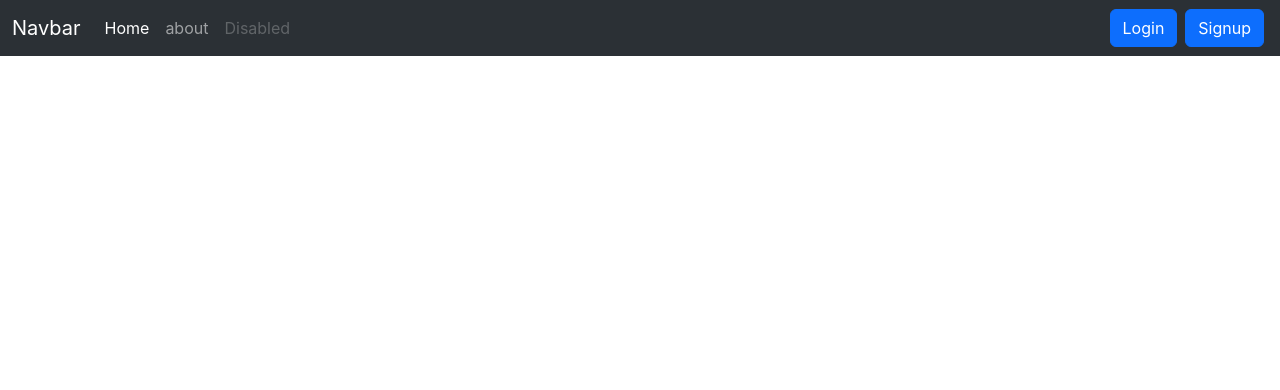
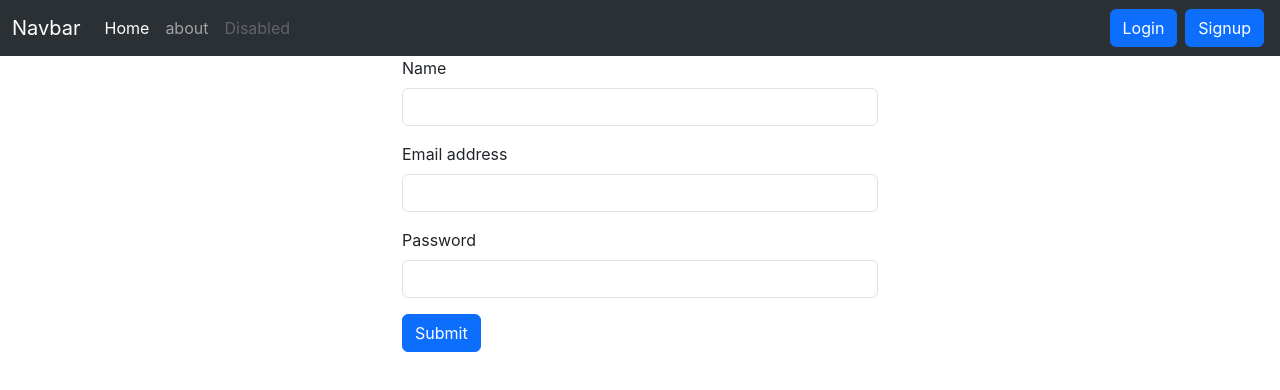
Before and after one commit to Sriram-Jayashankar/iNotebook, a React (Create React App) app: page /signup in a window 1280 px wide. Shown: the top 390 px of the page. Built offline with nearby package versions, Linux system fonts and the light colour scheme.

Commit message:
linked login and signup backend to frontend

```diff
--- a/src/components/Login.js
+++ b/src/components/Login.js
@@ -1,10 +1,47 @@
-import React from 'react'
+import React,{useContext, useState} from 'react'
+import NoteContext from '../context/notes/noteContext'
+import { useNavigate  } from "react-router-dom";
 
 const Login = () => {
+
+  const {login}=useContext(NoteContext)
+  let navigate = useNavigate ();
+
+
+  const [cred,setcred]=useState({email:"",password:""})
+
+  const onchange=(e)=>
+    {
+      setcred({
+        ...cred,
+        [e.target.name]: e.target.value,
+      });    }
+
+  const onsubmit=async (e)=>
+  {
+    e.preventDefault()
+    await login(cred)
+    navigate("/");
+
+    console.log("login successful")
+  }
+
   return (
-    <div>
-
-    </div>
+    <>
+    <div className="container my-10" style={{width:"500px"}}>
+      <form onSubmit={onsubmit} >
+        <div className="mb-3">
+          <label htmlFor="exampleInputEmail1" className="form-label">Email address</label>
+          <input type="email" className="form-control" id="exampleInputEmail1" aria-describedby="emailHelp" onChange={onchange} name="email"/>
+        </div>
+        <div className="mb-3">
+          <label htmlFor="exampleInputPassword1" className="form-label">Password</label>
+          <input type="password" className="form-control" id="exampleInputPassword1" onChange={onchange} name="password"/>
+        </div>
+        <button type="submit" className="btn btn-primary">Submit</button>
+      </form>
+      </div>
+    </>
   )
 }
 
--- a/src/components/Navbar.js
+++ b/src/components/Navbar.js
@@ -36,8 +36,8 @@ export default function Navbar() {
         </li>
       </ul>
       <form className="d-flex" role="search">
-      <Link class="btn btn-primary mx-1" to="/login" role="button">Login</Link>
-      <Link class="btn btn-primary mx-1" to="/signup" role="button">Signup</Link>
+      <Link className="btn btn-primary mx-1" to="/login" role="button">Login</Link>
+      <Link className="btn btn-primary mx-1" to="/signup" role="button">Signup</Link>
       </form>
     </div>
   </div>
--- a/src/components/Signup.js
+++ b/src/components/Signup.js
@@ -1,9 +1,54 @@
-import React from 'react'
+import React,{useContext, useState} from 'react'
+import NoteContext from '../context/notes/noteContext'
+import { useNavigate  } from "react-router-dom";
 
 export default function Signup() {
+
+
+
+  const {signup}=useContext(NoteContext)
+
+  let navigate = useNavigate ();
+
+
+  const [cred,setcred]=useState({name:"",email:"",password:""})
+
+  const onchange=(e)=>
+    {
+      setcred({
+        ...cred,
+        [e.target.name]: e.target.value,
+      });    }
+
+  const onsubmit=async (e)=>
+  {
+    e.preventDefault()
+    await signup(cred)
+    navigate("/login");
+
+    console.log("login successful")
+  }
+
+
   return (
-    <div>
-
-    </div>
+    <>
+    <div className="container my-10" style={{width:"500px"}}>
+      <form onSubmit={onsubmit} >
+      <div className="mb-3">
+          <label htmlFor="exampleInputEmail1" className="form-label">Name</label>
+          <input type="text" className="form-control" id="exampleInputText1" aria-describedby="emailHelp" onChange={onchange} name="name"/>
+        </div>
+        <div className="mb-3">
+          <label htmlFor="exampleInputEmail1" className="form-label">Email address</label>
+          <input type="email" className="form-control" id="exampleInputEmail1" aria-describedby="emailHelp" onChange={onchange} name="email"/>
+        </div>
+        <div className="mb-3">
+          <label htmlFor="exampleInputPassword1" className="form-label">Password</label>
+          <input type="password" className="form-control" id="exampleInputPassword1" onChange={onchange} name="password"/>
+        </div>
+        <button type="submit" className="btn btn-primary">Submit</button>
+      </form>
+      </div>
+    </>
   )
 }
--- a/src/context/notes/NoteState.js
+++ b/src/context/notes/NoteState.js
@@ -14,9 +14,9 @@ const NoteState = (props) => {
         "Content-Type": "application/json",
         "authtoken": "eyJhbGciOiJIUzI1NiIsInR5cCI6IkpXVCJ9.eyJ1c2VyIjp7ImlkIjoiNjU1NDQ4OTRhNzcwYWEyYzg4N2YxMGUxIn0sImlhdCI6MTcwMDAyMzMyN30.ggCfxZCh-aOi2R2tjSgxdHnzClmuZmtjbfCH3WiyYDs"
       },
-       // body data type must match "Content-Type" header
+      // body data type must match "Content-Type" header
     });
-    const jsonfetch =await response.json();
+    const jsonfetch = await response.json();
     console.log(jsonfetch)
     setnotes(jsonfetch)
     //setnotes
@@ -57,16 +57,16 @@ const NoteState = (props) => {
   }
 
   //fn to del note that has to be accesed by everyone as a prop
-  const deletenote = async(id) => {
+  const deletenote = async (id) => {
     const response = await fetch(`${backendhost}/api/notes/deletenode/${id}`, {
       method: "DELETE", // *GET, POST, PUT, DELETE, etc.
       headers: {
         "Content-Type": "application/json",
         "authtoken": "eyJhbGciOiJIUzI1NiIsInR5cCI6IkpXVCJ9.eyJ1c2VyIjp7ImlkIjoiNjU1NDQ4OTRhNzcwYWEyYzg4N2YxMGUxIn0sImlhdCI6MTcwMDAyMzMyN30.ggCfxZCh-aOi2R2tjSgxdHnzClmuZmtjbfCH3WiyYDs"
       }
-       // body data type must match "Content-Type" header
+      // body data type must match "Content-Type" header
     });
-    const jsondel =await response.json();
+    const jsondel = await response.json();
     console.log(jsondel)
 
     getallnotes()
@@ -91,38 +91,41 @@ const NoteState = (props) => {
     });
     const jsonupdate = response.json(); // parses JSON response into native JavaScript objects
     console.log(jsonupdate)
-    // getallnotes()
-
 
     getallnotes()
+  };
 
-    // const { title, description, tag } = updatednote;
+  const login = async (logincred) => {
+    //api call
 
-    // // Assuming your notes state is an array of objects
-    // setnotes((prevNotes) => {
-    //   // Find the index of the note to be updated
-    //   const index = prevNotes.findIndex((note) => note._id === id);
-
-    //   // If the note is found, update it; otherwise, return the original state
-    //   if (index !== -1) {
-    //     // Create a new array with the updated note
-    //     const updatedNotes = [...prevNotes];
-    //     updatedNotes[index] = {
-    //       ...updatedNotes[index],
-    //       title,
-    //       description,
-    //       tag,
-    //     };
-    //     return updatedNotes;
-    //   } else {
-    //     return prevNotes;
-    //   }
-    // });
+    const response = await fetch(`${backendhost}/api/auth/login`, {
+      method: "POST", // *GET, POST, PUT, DELETE, etc.
+      headers: {
+        "Content-Type": "application/json",
+      },
+      body: JSON.stringify(logincred), // body data type must match "Content-Type" header
+    });
+    const jsonupdate = response.json(); // parses JSON response into native JavaScript objects
+    console.log(jsonupdate)
   };
 
 
+  const signup = async (signupcred) => {
+    //api call
+
+    const response = await fetch(`${backendhost}/api/auth/createuser`, {
+      method: "POST", // *GET, POST, PUT, DELETE, etc.
+      headers: {
+        "Content-Type": "application/json",
+      },
+      body: JSON.stringify(signupcred), // body data type must match "Content-Type" header
+    });
+    const jsonupdate = response.json(); // parses JSON response into native JavaScript objects
+    console.log(jsonupdate)
+  };
+
   return (
-    <NoteContext.Provider value={{ notes, addnote, deletenote, updatenote ,getallnotes}}>
+    <NoteContext.Provider value={{ notes, addnote, deletenote, updatenote, getallnotes,login,signup }}>
       {props.children}
     </NoteContext.Provider>
   )
```
